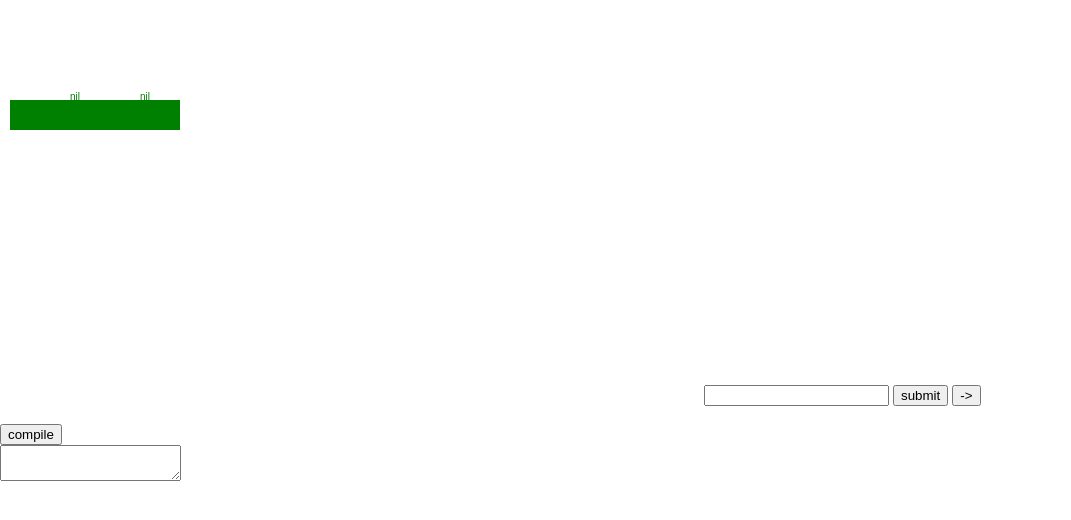
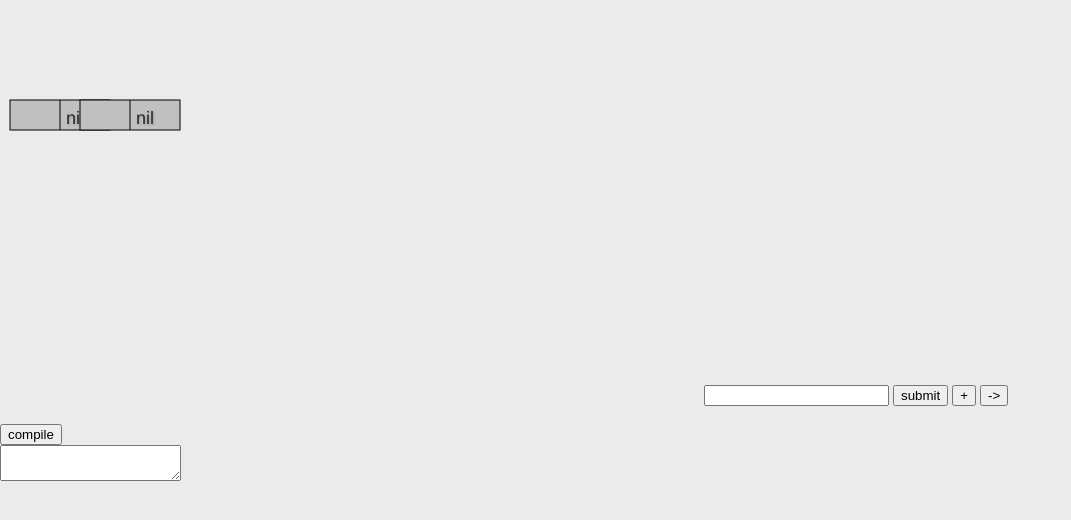
Before and after one commit to jaybutera/quickscript, a plain HTML site: page index.html in a window 1280 px wide. Shown: the whole page, without its empty margins (0-1071 px from the left). Drawn offline with Linux system fonts and the light colour scheme.

Commit message:
Lots of improvements

```diff
--- a/index.html
+++ b/index.html
@@ -7,6 +7,7 @@
                 padding: 0px;
             }
         </style>
+        <link rel="stylesheet" type="text/css" href="style.css">
     </head>
     <body data-rsssl=1>
         <canvas id="myCanvas" width="700" height="400"></canvas>
@@ -15,6 +16,7 @@
 
         <input type="text" id="var-name">
         <input type="submit" id="submit-name" value="submit">
+        <input type="submit" id="new-cons" value="+">
         <input type="submit" id="new-connect" value="->">
         <br />
         <br />
@@ -46,6 +48,9 @@
             };
 
             document.getElementById('new-connect').onclick = () => { scene.connecting = true; };
+            document.getElementById('new-cons').onclick = () => {
+                scene.addConsCell(10,10);
+            }
             // an array of objects that define different shapes
             //var shapes=[];
             // define 2 rectangles
--- a/script.js
+++ b/script.js
@@ -65,6 +65,16 @@ class Scene {
         };
     }
 
+    addConsCell = (x, y, car="", cdr="nil") => {
+        let c = newConsCell(x, y, car, car);
+
+        this.cells.push(c);
+        this.context[c.name] = c;
+
+        // Redraw
+        this.draw();
+    };
+
     setCellValue = (v) => {
         let [name, is_car] = this.selected;
         let c = this.context[name];
@@ -80,19 +90,39 @@ class Scene {
     }
 
     drawCons = (cons) => {
-        this.ctx.fillStyle = 'green';
+        // Draw cell rectangle
+        this.ctx.shadowOffsetX = 0;
+        this.ctx.shadowOffsetY = 0;
+        this.ctx.shadowBlur = 0;
+        this.ctx.fillStyle = '#C0C0C0';
         this.ctx.fillRect(cons.x, cons.y, CELL_WIDTH, CELL_HEIGHT);
+        this.ctx.lineWidth = 1;
+        this.ctx.strokeStyle = "#000000";
+        this.ctx.strokeRect(cons.x, cons.y, CELL_WIDTH, CELL_HEIGHT);
+
+        // Center divider line
+        this.ctx.beginPath();
+        this.ctx.moveTo(cons.x+CELL_WIDTH/2, cons.y);
+        this.ctx.lineTo(cons.x+CELL_WIDTH/2, cons.y+CELL_HEIGHT);
+        this.ctx.stroke();
 
         // Write data on cell
-        this.ctx.fillText(cons.car, cons.x+10, cons.y);
-        this.ctx.fillText(cons.cdr, cons.x+60, cons.y);
+        const offset = 6;
+        this.ctx.fillStyle = '#272727';
+        this.ctx.font = '18px Helvetica';
+        this.ctx.shadowOffsetX = 1;
+        this.ctx.shadowOffsetY = 1;
+        this.ctx.shadowBlur = 2;
+        this.ctx.shadowColor = "#999999";
+        this.ctx.fillText(cons.car, cons.x+offset, cons.y+CELL_HEIGHT-offset);
+        this.ctx.fillText(cons.cdr, cons.x+(CELL_WIDTH/2)+offset, cons.y+CELL_HEIGHT-offset);
     }
 
     drawLine = (l) => {
+        this.ctx.strokeStyle = '#111111';
         this.ctx.beginPath();
         this.ctx.moveTo(l.x0, l.y0);
         this.ctx.lineTo(l.x1, l.y1);
-        this.ctx.closePath();
         this.ctx.stroke();
     }
 
@@ -129,17 +159,16 @@ class Scene {
         this.clear();
 
         // redraw each shape in the shapes[] array
-        for ( const c of this.cells ) {
+        this.cells
+            .filter( e => e.type == 'line')
+            .forEach( c => this.drawLine(c) );
+        this.cells
+            .filter( e => e.type == 'cons')
+            .forEach( c => this.drawCons(c) );
+        /*
+        for ( const c of this.cells )
             this.type_map[ c.type ](c);
-            //this.drawCons( c );
-            /*
-            if(shapes[i].width){
-                rect(shapes[i]);
-            }else{
-                circle(shapes[i]);
-            };
-            */
-        }
+        */
     }
 
 
--- /dev/null
+++ b/style.css
@@ -0,0 +1,3 @@
+body {
+    background-color: #EBEBEB;
+}
```
